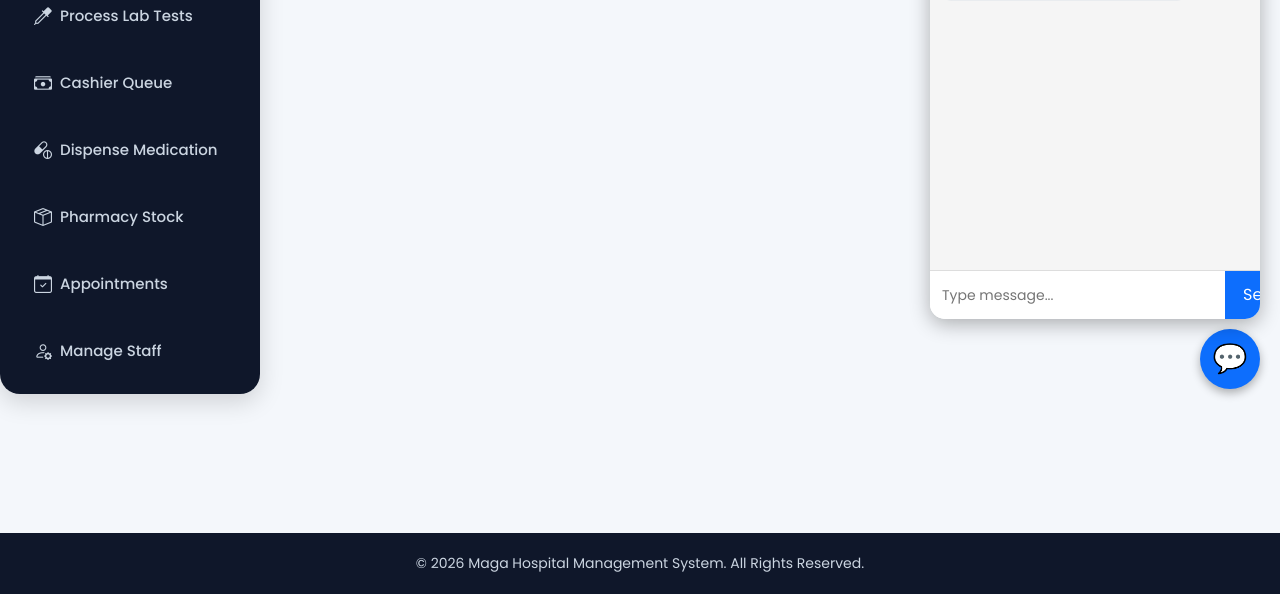
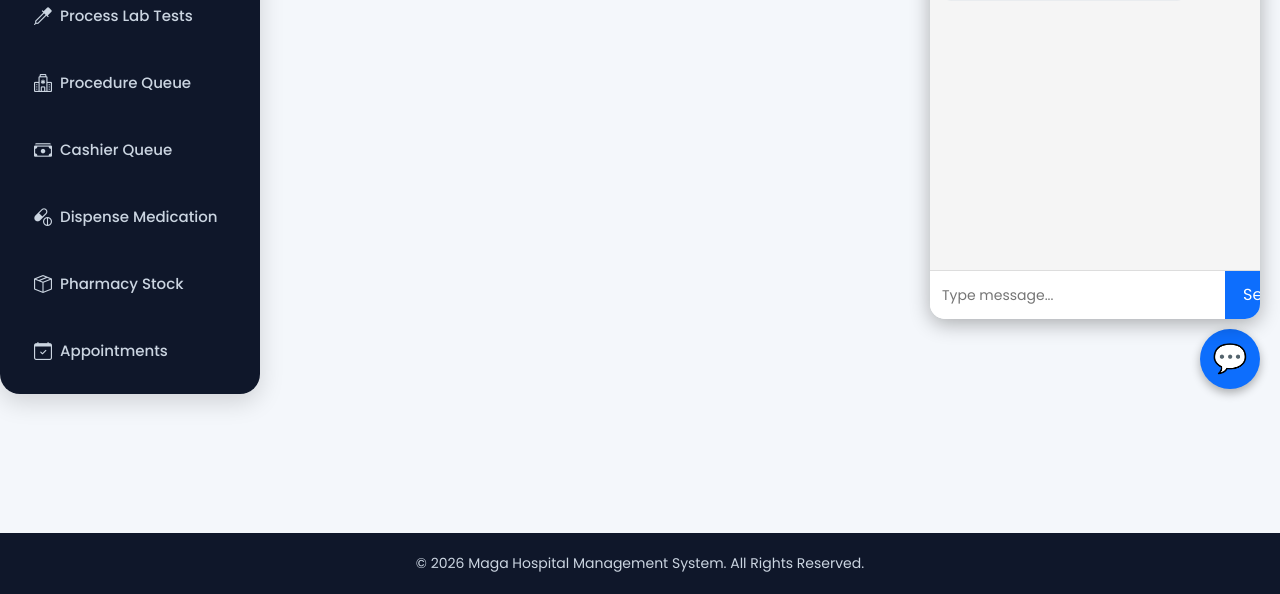
Before and after one commit to Shija-cmd/HospitalProject, a Django app: page /appointments/ in a window 1280 px wide. Shown: the part 391-985 px from the top of the page. Run offline with Django 4.2, Linux system fonts and the light colour scheme; the visitor is signed in with stand-in values (Sample User, id 1); data that the repository does not hold is empty.

Commit message:
Managing procedure module

```diff
--- a/magahospital/templates/magahospital/sidebar.html
+++ b/magahospital/templates/magahospital/sidebar.html
@@ -77,6 +77,23 @@
         </li>
 
         {% endif %}
+
+        <!-- PROCEDURE -->
+{% if is_procedure or is_admin %}
+
+<li>
+
+    <a href="{% url 'procedure_queue' %}">
+
+        <i class="bi bi-hospital me-2"></i>
+
+        Procedure Queue
+
+    </a>
+
+</li>
+
+{% endif %}
 
         <!-- CASHIER -->
         {% if is_cashier or is_admin %}
--- a/magahospital/views.py
+++ b/magahospital/views.py
@@ -131,6 +131,11 @@
         'is_lab': user_in_group(
             user,
             'Lab'
+        ),
+
+        'is_procedure': user_in_group(
+            user,
+            'Procedure'
         ),
 
         'is_dispense': user_in_group(
```
